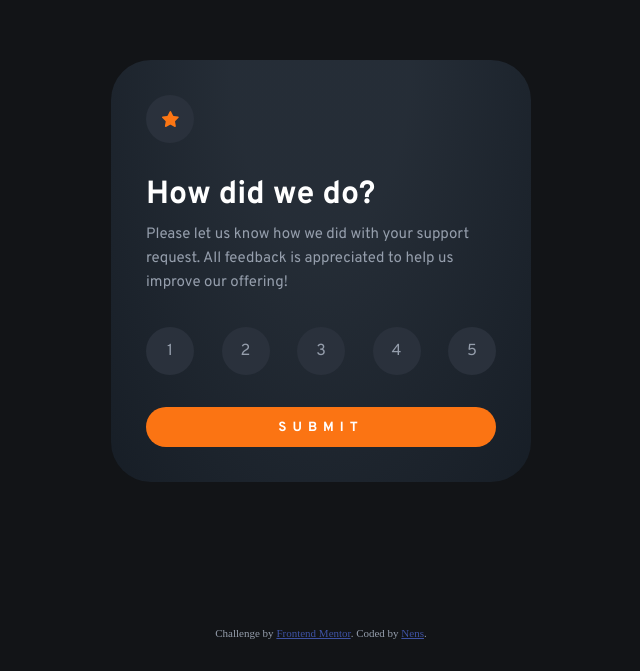
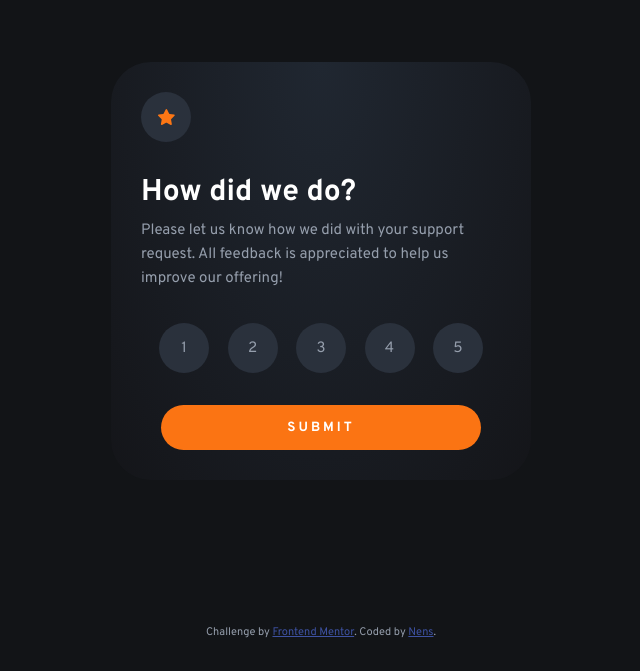
Before and after one commit to nenomancer/interactive-rating-FM, a plain HTML site: page index.html in a window 1280 px wide. Shown: the part 129-800 px from the top of the page, without its empty margins (319-959 px from the left). Drawn offline with Linux system fonts and the light colour scheme.

Commit message:
Slight styling tweaks

```diff
--- a/index.html
+++ b/index.html
@@ -19,7 +19,7 @@
       rel="stylesheet"
     />
     <link rel="stylesheet" href="./style.css" />
-    <script src="script.js" module defer></script>
+    <script src="script.js" defer></script>
     <title>Frontend Mentor | Interactive rating component</title>
 
     <!-- Feel free to remove these styles or customise in your own stylesheet 👍 -->
@@ -30,7 +30,7 @@
   <body>
     <!-- Rating state start -->
 
-    <div class="container">
+    <main class="container">
       <div class="card active" >
         <div class="circle">
           <svg
@@ -61,7 +61,7 @@
         </div>
 
         <div class="card" id="thanks">
-          <img src="./images/illustration-thank-you.svg" />
+          <img src="./images/illustration-thank-you.svg" alt="Thank you" />
           <p class="rating-msg">
             You selected <span class="rating-score">0</span> out of 5.
           </p>
@@ -81,6 +81,6 @@
       <a href="https://www.frontendmentor.io?ref=challenge" target="_blank"
         >Frontend Mentor</a
       >. Coded by <a href="https://github.com/nenomancer">Nens</a>.
-    </div>
+    </main>
   </body>
 </html>
--- a/style.css
+++ b/style.css
@@ -4,7 +4,7 @@
   --white: hsl(0, 0%, 100%);
   --light-grey: hsl(217, 12%, 63%);
   --medium-grey: hsl(216, 18%, 20%);
-  --dark-blue: hsl(213, 19%, 18%);
+  --dark-blue: #141519;
   --very-dark-blue: hsl(216, 12%, 8%);
 }
 
@@ -25,6 +25,7 @@
 }
 body {
   height: 100vh;
+  font-size: 15px;
 }
 
 .container {
@@ -55,32 +56,33 @@ p {
   position: absolute;
   top: 50%;
   left: 50%;
-  background: radial-gradient(
-    ellipse at top,
-    var(--dark-blue) 30%,
-    hsl(213, 25%, 12%) 100%
-  );
+  background: radial-gradient(ellipse at top, #202731, var(--dark-blue));
   max-width: 420px;
-  padding: 35px;
+  padding: 30px;
   border-radius: 40px;
   overflow: hidden;
+  display: flex;
+  flex-direction: column;
+  /* align-items: center; */
+  justify-content: center;
   /* display: none; */
   transform: scale(1);
   animation: fadeOut 250ms ease-in-out forwards;
 }
 
 .active {
-  display: block;
   animation: fadeIn 250ms 250ms ease-in-out both;
 }
 
 .rating {
+  width: 90%;
+  margin: 0 auto;
   display: flex;
   justify-content: space-between;
 }
 
 .circle {
-  --height: 3rem;
+  --height: 50px;
   height: var(--height);
   width: var(--height);
   border-radius: 50%;
@@ -105,15 +107,18 @@ p {
 
 .btn {
   background-color: var(--orange);
-  width: 100%;
-  height: 40px;
+  /* width: 100%; */
+  width: 320px;
+  height: 45px;
   border-radius: 100vmax;
   border: none;
   text-transform: uppercase;
   color: white;
   font-weight: 700;
-  letter-spacing: 6px;
+  letter-spacing: 3px;
   font-family: Overpass;
+  position: sticky;
+  align-self: center;
 }
 
 .btn:hover {
@@ -126,14 +131,21 @@ p {
   text-align: center;
 }
 
+img {
+  /* --height: 50px;
+  height: var(--height);
+  width: var(--height); */
+  align-self: center;
+  margin-bottom: 2rem;
+}
 .rating-msg {
   background-color: var(--medium-grey);
   color: var(--orange);
   width: max-content;
-  margin: 2rem auto;
   border-radius: 100vmax;
   padding: 8px 20px;
   font-size: 15px;
+  align-self: center;
 }
 
 .attribution {
@@ -165,7 +177,7 @@ p {
     transform: translate(-50%, -50%) scale(1);
   }
   40% {
-    opacity: .25;
+    opacity: 0.25;
     transform: translate(-50%, -50%) scale(1.25);
   }
   100% {
```
